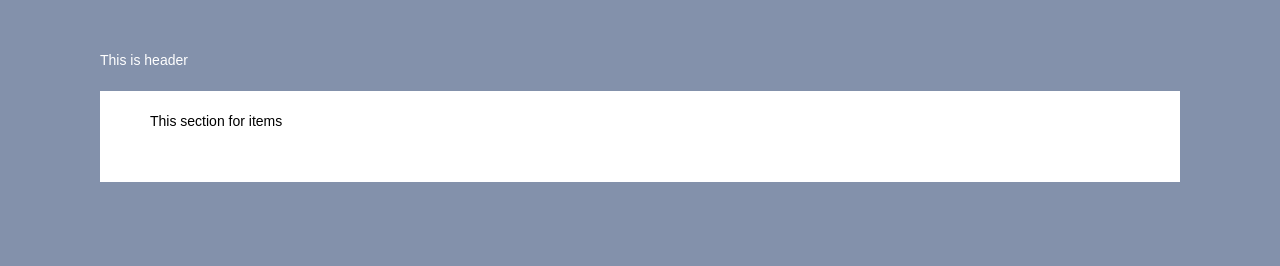
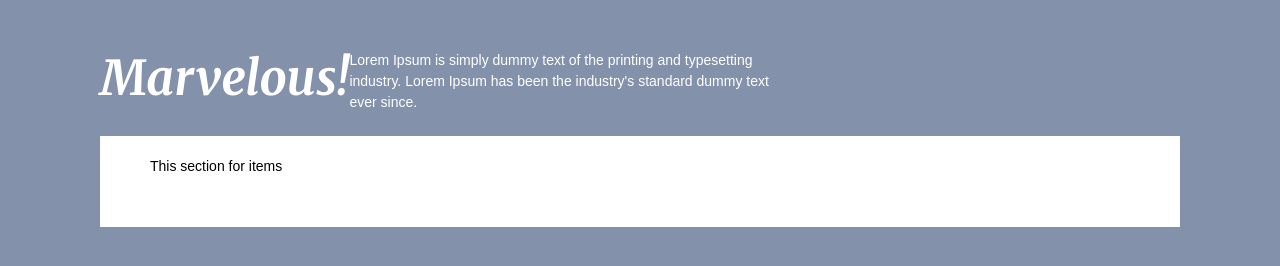
Before and after one commit to aindrayana/marvelous-todos, a plain HTML site: page src/index.html in a window 1280 px wide. Drawn offline with nearby package versions, Linux system fonts and the light colour scheme; a web font is replaced by a local one.

Commit message:
build static template - header

```diff
--- a/src/index.html
+++ b/src/index.html
@@ -6,12 +6,19 @@
     <link href='https://fonts.googleapis.com/css?family=Muli:400|Merriweather:700italic' rel='stylesheet' type='text/css'>
     <link href='https://maxcdn.bootstrapcdn.com/bootswatch/3.3.6/simplex/bootstrap.min.css' rel='stylesheet'>
     <link rel="stylesheet" href="./stylesheets/style.css">
-
   </head>
   <body>
 
     <header>
-      This is header
+      <div class="container">
+        <div class="row">
+          <h1>Marvelous!</h1>
+          <div class="subtitle">
+            Lorem Ipsum is simply dummy text of the printing and typesetting industry.
+            Lorem Ipsum has been the industry's standard dummy text ever since.
+          </div>
+        </div>
+      </div>
     </header>
     <section>
       This section for items
--- a/src/stylesheets/style.css
+++ b/src/stylesheets/style.css
@@ -13,6 +13,18 @@ header {
   color: white;
   margin-bottom: 20px;
 }
+
+header h1 {
+  font-family: 'Merriweather', serif;
+  font-weight: 700;
+  font-style: italic;
+  font-size: 48px;
+  color: #fff;
+}
+header .subtitle {
+  width: 40%;
+}
+
 section {
   background: #fff;
   padding: 20px 50px 50px;
```
